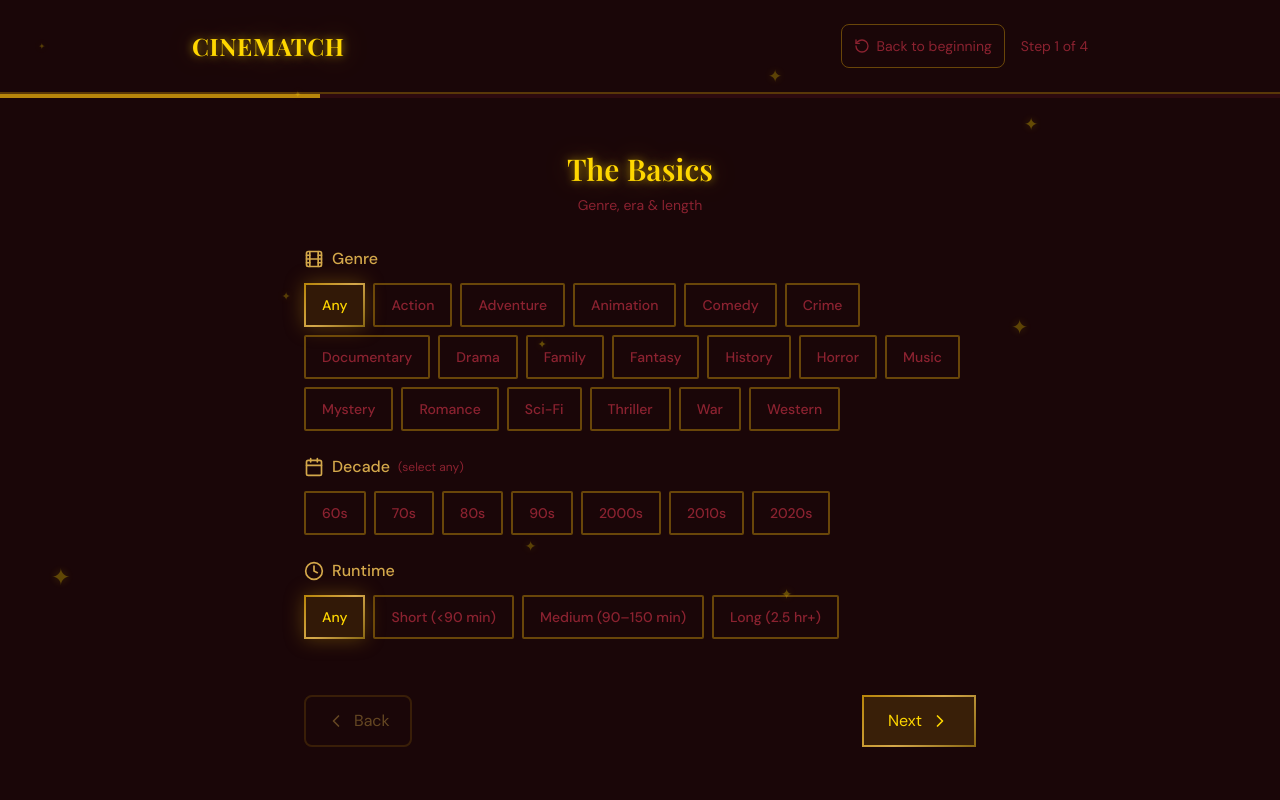
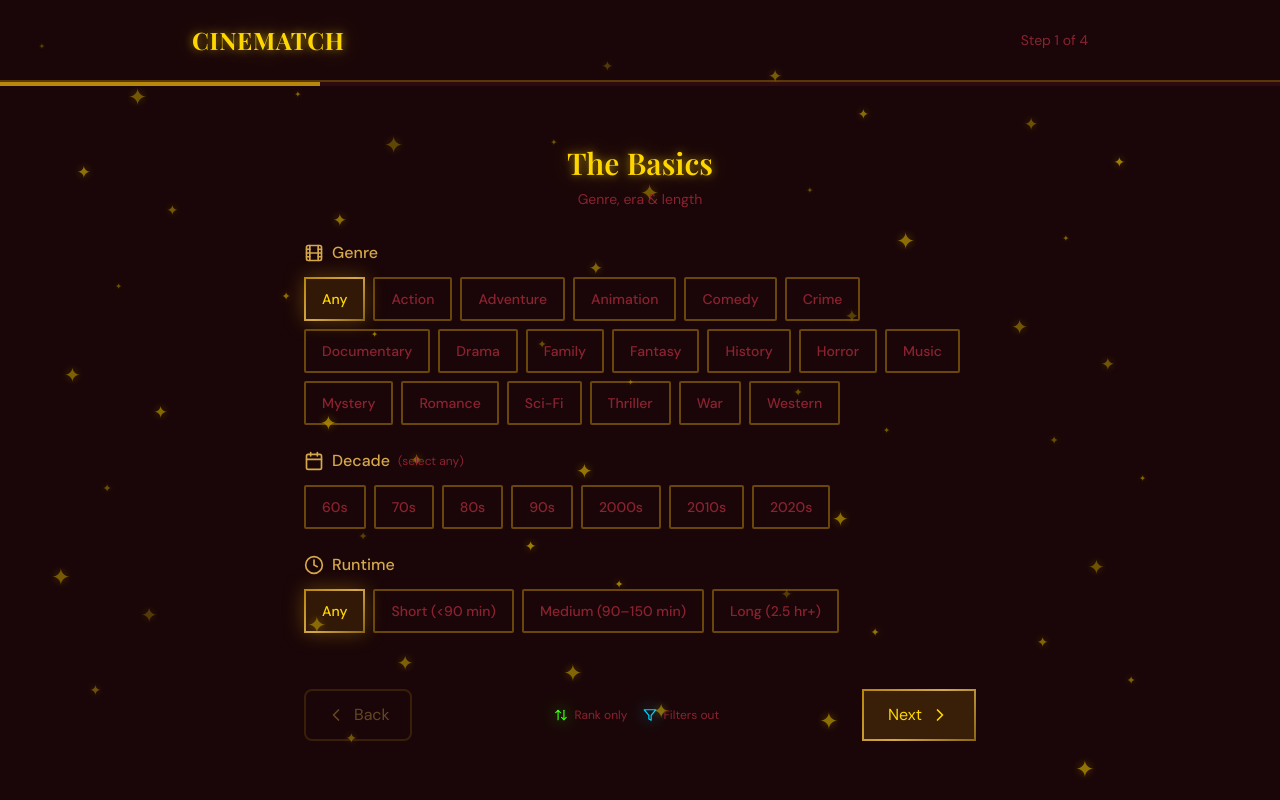
Before and after one commit to Yoblerone/cinematch, a Next.js app: page / in a window 1280 px wide. Built offline with nearby package versions, Linux system fonts and the light colour scheme; a web font is replaced by a local one.

Commit message:
Your message

```diff
--- /dev/null
+++ b/components/FilterLegend.tsx
@@ -0,0 +1,18 @@
+'use client';
+
+import { RankIcon, FilterIcon } from './FilterTypeIcon';
+
+export default function FilterLegend({ className }: { className?: string }) {
+  return (
+    <div className={`flex flex-wrap items-center gap-x-4 gap-y-1 text-xs text-cherry-600 ${className ?? ''}`} role="presentation">
+      <span className="flex items-center gap-1.5">
+        <RankIcon />
+        <span>Rank only</span>
+      </span>
+      <span className="flex items-center gap-1.5">
+        <FilterIcon />
+        <span>Filters out</span>
+      </span>
+    </div>
+  );
+}
--- /dev/null
+++ b/components/FilterTypeIcon.tsx
@@ -0,0 +1,20 @@
+'use client';
+
+import { ArrowUpDown, Filter } from 'lucide-react';
+
+/** Green = rank only; Blue = filters out. */
+export function RankIcon({ className }: { className?: string }) {
+  return (
+    <span className={`inline-flex text-neon-green drop-shadow-[0_0_8px_rgba(57,255,20,0.8)] ${className ?? ''}`} title="Affects ranking only">
+      <ArrowUpDown className="w-3.5 h-3.5" aria-hidden />
+    </span>
+  );
+}
+
+export function FilterIcon({ className }: { className?: string }) {
+  return (
+    <span className={`inline-flex text-neon-blue drop-shadow-[0_0_8px_rgba(0,212,255,0.8)] ${className ?? ''}`} title="Filters out non-matching results">
+      <Filter className="w-3.5 h-3.5" aria-hidden />
+    </span>
+  );
+}
--- a/components/RedCarpetWizard.tsx
+++ b/components/RedCarpetWizard.tsx
@@ -11,6 +11,7 @@ import Step4Aesthetic from './wizard/Step4Aesthetic';
 import Step4Pedigree from './wizard/Step4Pedigree';
 import ResultsView from './ResultsView';
 import SparkleBackground from './SparkleBackground';
+import FilterLegend from './FilterLegend';
 
 const STEPS = 4;
 
@@ -78,6 +79,7 @@ export default function RedCarpetWizard() {
             CINEMATCH
           </h1>
           <div className="flex flex-wrap items-center gap-2 sm:gap-4">
+            {step > 1 && (
               <button
                 type="button"
                 onClick={() => setStep(1)}
@@ -87,6 +89,7 @@ export default function RedCarpetWizard() {
                 <RotateCcw className="w-4 h-4" />
                 Back to beginning
               </button>
+            )}
             <span className="text-cherry-600 text-sm">
               Step {step} of {STEPS}
             </span>
@@ -213,6 +216,11 @@ export default function RedCarpetWizard() {
             <ChevronLeft className="w-5 h-5" />
             Back
           </button>
+          {step === 1 && (
+            <div className="flex-1 flex justify-center">
+              <FilterLegend />
+            </div>
+          )}
           {step < STEPS ? (
             <button
               type="button"
--- a/components/SparkleBackground.tsx
+++ b/components/SparkleBackground.tsx
@@ -2,25 +2,39 @@
 
 import { motion } from 'framer-motion';
 
-// Sparkle count and intensity scale with step (1 = subtle, 5 = very sparkly)
-const SPARKLE_COUNTS = [10, 18, 28, 40, 55];
+// Density matched across all pages (wizard + results)
+const SPARKLE_COUNT = 55;
+const SPARKLE_INTENSITY = 1;
 
-function Sparkle({ delay, x, y, size, intensity }: { delay: number; x: string; y: string; size: number; intensity: number }) {
-  const baseOpacity = 0.25 + intensity * 0.4;
+// Fireplace-style low flicker: smooth opacity waves, varied timing so stars don't sync
+function Sparkle({
+  delay,
+  x,
+  y,
+  size,
+  duration,
+  keyframes,
+}: {
+  delay: number;
+  x: string;
+  y: string;
+  size: number;
+  duration: number;
+  keyframes: number[];
+}) {
   return (
     <motion.span
       aria-hidden
       className="absolute pointer-events-none text-neon-gold"
       style={{ left: x, top: y, fontSize: size, textShadow: '0 0 8px rgba(255,215,0,0.6)' }}
-      initial={{ opacity: 0 }}
-      animate={{
-        opacity: [0, baseOpacity * 0.5, baseOpacity, baseOpacity * 0.6, baseOpacity],
-      }}
+      initial={{ opacity: keyframes[0] }}
+      animate={{ opacity: keyframes }}
       transition={{
-        duration: 2.5,
+        duration,
         delay,
         repeat: Infinity,
-        repeatDelay: 1.5,
+        repeatType: 'reverse',
+        ease: 'easeInOut',
       }}
     >
       ✦
@@ -28,16 +42,29 @@ function Sparkle({ delay, x, y, size, intensity }: { delay: number; x: string; y
   );
 }
 
-export default function SparkleBackground({ currentStep }: { currentStep: number }) {
-  const count = SPARKLE_COUNTS[Math.min(currentStep - 1, SPARKLE_COUNTS.length - 1)] ?? SPARKLE_COUNTS[0];
-  const intensity = currentStep / 5;
-  const positions = Array.from({ length: count }, (_, i) => ({
-    id: i,
-    x: `${3 + (i * 19) % 94}%`,
-    y: `${5 + (i * 31) % 90}%`,
-    size: 8 + (i % 6) * 3,
-    delay: (i * 0.03) % 2,
-  }));
+// Gentle flicker keyframes (low fireplace glow) — more points = smoother
+const FLICKER_KEYFRAMES = [0.2, 0.45, 0.3, 0.55, 0.25, 0.5, 0.35, 0.45, 0.2].map(
+  (t) => t * SPARKLE_INTENSITY
+);
+
+export default function SparkleBackground({ currentStep }: { currentStep?: number }) {
+  const positions = Array.from({ length: SPARKLE_COUNT }, (_, i) => {
+    // Vary duration 2.2–4s and phase so flickers don't align
+    const duration = 2.2 + (i * 0.031) % 1.8;
+    const delay = (i * 0.07) % 2.5;
+    // Slight per-sparkle keyframe variation for organic feel
+    const shift = (i % 5) * 0.02;
+    const keyframes = FLICKER_KEYFRAMES.map((k) => Math.max(0.1, Math.min(0.7, k + shift)));
+    return {
+      id: i,
+      x: `${3 + (i * 19) % 94}%`,
+      y: `${5 + (i * 31) % 90}%`,
+      size: 8 + (i % 6) * 3,
+      delay,
+      duration,
+      keyframes,
+    };
+  });
 
   return (
     <div className="fixed inset-0 pointer-events-none overflow-hidden z-0" aria-hidden>
@@ -48,7 +75,8 @@ export default function SparkleBackground({ currentStep }: { currentStep: number
           x={p.x}
           y={p.y}
           size={p.size}
-          intensity={intensity}
+          duration={p.duration}
+          keyframes={p.keyframes}
         />
       ))}
     </div>
--- a/lib/filterMovies.ts
+++ b/lib/filterMovies.ts
@@ -77,7 +77,7 @@ function scoreMovie(movie: Movie, filters: FilterState): number {
   if (filters.oscarNominee === true && movie.oscarNominee) score += 1;
   if (filters.decade.length > 0 && decadeMatch(movie.year, filters.decade)) score += 1;
   if (filters.runtime != null && runtimeMatch(movie.runtimeMinutes, filters.runtime)) score += 1;
-  if (filters.directorProminence > 0 && movie.directorProminence >= filters.directorProminence) score += 1;
+  if (filters.directorProminence > 0 && movie.directorProminence >= filters.directorProminence) score += 4;
   /* Hidden Gem boost: when Cult Classic is on, prioritize huge gap between initial box office and current status. */
   if (filters.cultClassic === true && hasCultSignature(movie)) {
     const pop = (movie.popularity ?? 0) + 1;
@@ -106,7 +106,7 @@ export function filterMovies(movieList: Movie[], filters: FilterState): Movie[]
     if (filters.criticsVsFans != null && movie.criticsVsFans !== filters.criticsVsFans) return false;
     if (filters.decade.length > 0 && !decadeMatch(movie.year, filters.decade)) return false;
     if (filters.runtime != null && !runtimeMatch(movie.runtimeMinutes, filters.runtime)) return false;
-    if (filters.directorProminence > 0 && movie.directorProminence < filters.directorProminence) return false;
+    /* Director prominence: scoring-only so we never return zero results; movies that meet the bar rank higher */
     return true;
   });
   const withScores = filtered.map((m) => ({ movie: m, score: scoreMovie(m, filters) }));
--- a/lib/tmdbEnrich.ts
+++ b/lib/tmdbEnrich.ts
@@ -164,10 +164,15 @@ async function fetchTmdb<T>(apiKey: string, path: string): Promise<T> {
   return res.json();
 }
 
-/** Scale TMDB popularity (typically 0–100+) to our 0–100 director prominence. */
+/**
+ * Scale TMDB person popularity (often 0.5–50 for directors) to our 0–100 director prominence.
+ * Uses log2 so small differences among obscure directors don't dominate; multiplier 15
+ * spreads "known" directors (pop ~5–20) into the 45–80 range so the prominence slider
+ * meaningfully ranks results without needing blockbuster-level popularity.
+ */
 function scalePopularity(pop: number): number {
   if (pop <= 0) return 0;
-  return Math.min(100, Math.round(Math.log2(pop + 1) * 12));
+  return Math.min(100, Math.round(Math.log2(pop + 1) * 15));
 }
 
 /** Top-billed cast with solid popularity → hasAListCast (recognizable names, not just megastars). */
--- a/tailwind.config.ts
+++ b/tailwind.config.ts
@@ -27,6 +27,8 @@ const config: Config = {
           rose: '#ff6b9d',
           cyan: '#00f5ff',
           amber: '#ffbf00',
+          green: '#39ff14',
+          blue: '#00d4ff',
         },
       },
       fontFamily: {
@@ -37,6 +39,8 @@ const config: Config = {
         'brass': '0 0 20px rgba(184, 134, 11, 0.3)',
         'neon-glow': '0 0 30px rgba(255, 215, 0, 0.4)',
         'neon-rose': '0 0 20px rgba(255, 107, 157, 0.5)',
+        'neon-green': '0 0 12px rgba(57, 255, 20, 0.7)',
+        'neon-blue': '0 0 12px rgba(0, 212, 255, 0.7)',
         'projector': '0 0 60px 20px rgba(255, 215, 0, 0.15)',
       },
       animation: {
```
Also changed, not shown: components/DirectorsConsole.tsx (+18 -7 lines). Lines whose indentation alone changed are shown as unchanged.
